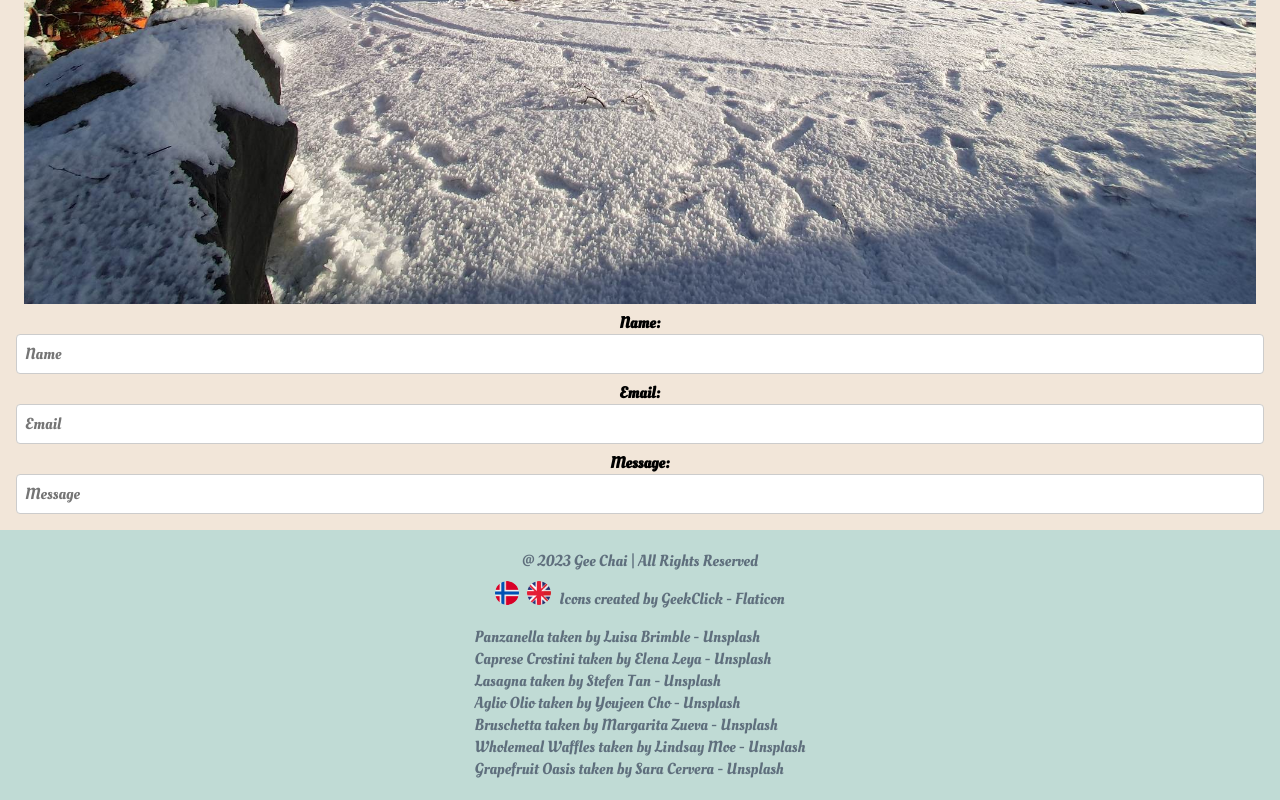
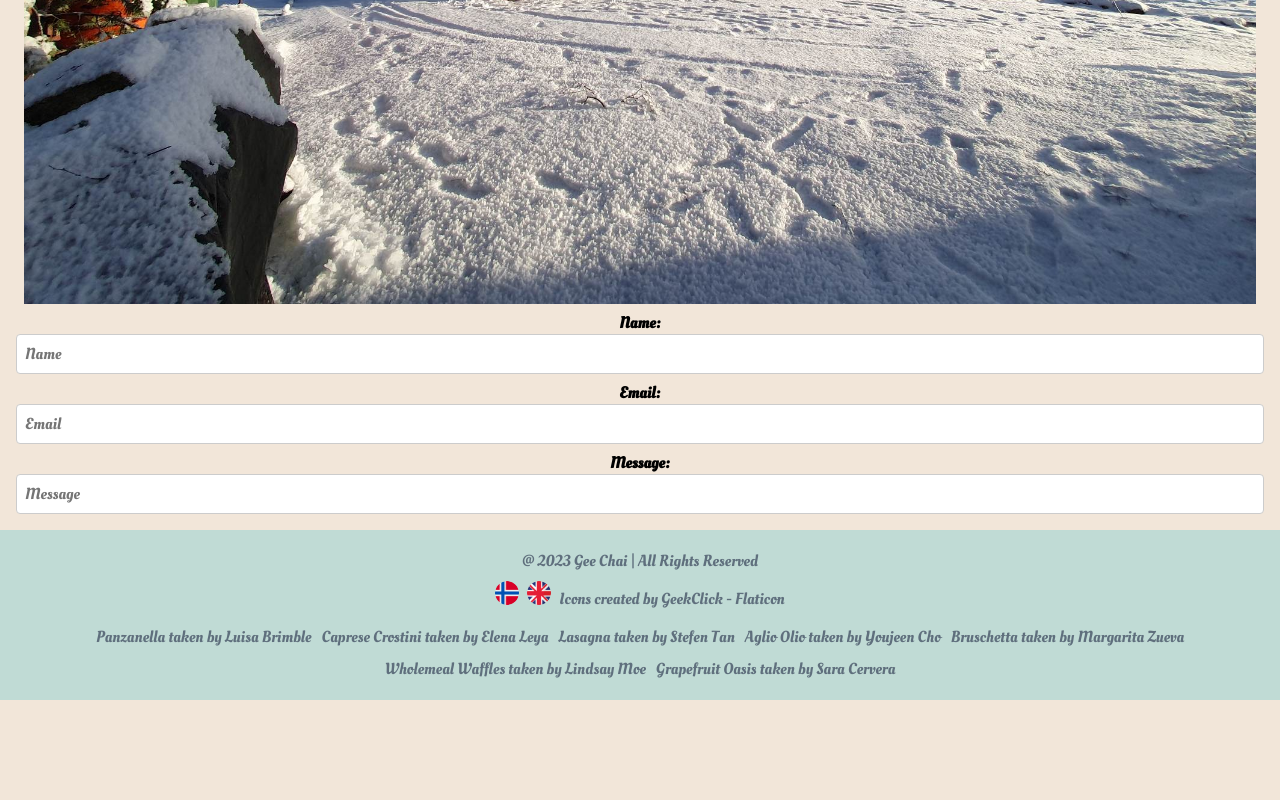
Before and after one commit to FefesG5/aas-nordre-tolerud, a React (Create React App) app: page /contact in a window 1280 px wide. Shown: the part 765-1565 px from the top of the page. After the commit the page ends 1465 px from the top, so only its background shows below. Built offline with nearby package versions, Linux system fonts and the light colour scheme; a web font is replaced by a local one.

Commit message:
feat: attributions layout

```diff
--- a/src/components/Attribution.tsx
+++ b/src/components/Attribution.tsx
@@ -4,11 +4,14 @@ import { useTranslation } from "react-i18next";
 interface AttributionProps {
   href: string;
   translationKey: string;
+  dishName: string;
+  photographer: string;
 }
 
 export default function Attribution({
   href,
-  translationKey,
+  dishName,
+  photographer,
 }: AttributionProps) {
   const { t } = useTranslation();
   return (
@@ -19,7 +22,7 @@ export default function Attribution({
         target="_blank"
         rel="noopener noreferrer nofollow"
       >
-        {t(translationKey)}
+        {dishName} {t("takenBy")} {photographer}
       </a>
     </>
   );
--- a/src/components/Footer.tsx
+++ b/src/components/Footer.tsx
@@ -32,34 +32,48 @@ function Footer() {
           </a>
           <p>{t("geekClickIconsAttributionText")}</p>
         </div>
-        <div>
+        <div className="unsplash-attribution-container">
           <Attribution
             href="https://unsplash.com/photos/vIm26fn_QKg?utm_source=unsplash&utm_medium=referral&utm_content=creditCopyText"
-            translationKey="panzanellaAttributionText"
+            translationKey="takenBy"
+            dishName="Panzanella"
+            photographer="Luisa Brimble"
           />
           <Attribution
             href="https://unsplash.com/@foodistika?utm_source=unsplash&utm_medium=referral&utm_content=creditCopyText"
-            translationKey="capreseCrostiniAttributionText"
+            translationKey="takenBy"
+            dishName="Caprese Crostini"
+            photographer="Elena Leya"
           />
           <Attribution
             href="https://unsplash.com/@stefentan?utm_source=unsplash&utm_medium=referral&utm_content=creditCopyText"
-            translationKey="lasagnaAttributionText"
+            translationKey="takenBy"
+            dishName="Lasagna"
+            photographer="Stefen Tan"
           />
           <Attribution
             href="https://unsplash.com/@youjeencho?utm_source=unsplash&utm_medium=referral&utm_content=creditCopyText"
-            translationKey="aglioOlioAttributionText"
+            translationKey="takenBy"
+            dishName="Aglio Olio"
+            photographer="Youjeen Cho"
           />
           <Attribution
             href="https://unsplash.com/@margzu?utm_source=unsplash&utm_medium=referral&utm_content=creditCopyText"
-            translationKey="bruschettaAttributionText"
+            translationKey="takenBy"
+            dishName="Bruschetta"
+            photographer="Margarita Zueva"
           />
           <Attribution
             href="https://unsplash.com/photos/GJAHkC6UMf0?utm_source=unsplash&utm_medium=referral&utm_content=creditCopyText"
-            translationKey="wholemealWafflesAttributionText"
+            translationKey="takenBy"
+            dishName="Wholemeal Waffles"
+            photographer="Lindsay Moe"
           />
           <Attribution
             href="https://unsplash.com/@saracervera?utm_source=unsplash&utm_medium=referral&utm_content=creditCopyText"
-            translationKey="grapefruitOasisAttributionText"
+            translationKey="takenBy"
+            dishName="Grapefruit Oasis"
+            photographer="Sara Cervera"
           />
         </div>
       </div>
--- a/src/styles/footer.css
+++ b/src/styles/footer.css
@@ -41,8 +41,16 @@
   align-items: center;
   text-decoration: none;
   color: inherit;
-  margin-bottom: 0px;
 }
+
+.unsplash-attribution-container {
+  display: flex;
+  flex-direction: row;
+  flex-wrap: wrap;
+  gap: 10px;
+  justify-content: center;
+}
+
 @media (max-width: 768px) {
   .footer-container {
     padding: 20px;
--- a/src/translations/en.json
+++ b/src/translations/en.json
@@ -12,13 +12,7 @@
   "productCardTitle": "Our commitment to locally grown and freshly cooked meals guarantees exceptional dishes.",
   "allRightsReserved": "All Rights Reserved",
   "geekClickIconsAttributionText": "Icons created by GeekClick - Flaticon",
-  "panzanellaAttributionText": "Panzanella taken by Luisa Brimble - Unsplash",
-  "aglioOlioAttributionText": "Aglio Olio taken by Youjeen Cho - Unsplash",
-  "capreseCrostiniAttributionText": "Caprese Crostini taken by Elena Leya - Unsplash",
-  "lasagnaAttributionText": "Lasagna taken by Stefen Tan - Unsplash",
-  "bruschettaAttributionText": "Bruschetta taken by Margarita Zueva - Unsplash",
-  "wholemealWafflesAttributionText": "Wholemeal Waffles taken by Lindsay Moe - Unsplash",
-  "grapefruitOasisAttributionText": "Grapefruit Oasis taken by Sara Cervera - Unsplash",
+  "takenBy": "taken by",
   "meetIngvarTitle": "Meet Ingvar",
   "about-text-1": "A humble chef with a love for cooking and a great sense of humor. With a desire to create delicious and satisfying meals, Ingvar blends taste, presentation, and quality to create unforgettable culinary experiences. As a local in his hometown, Ingvar is proud to use only the freshest ingredients, ensuring each dish is made with care and attention to detail.",
   "about-text-2": "Join Ingvar for a delightful meal, where humor and deliciousness come together in perfect harmony.",
```
